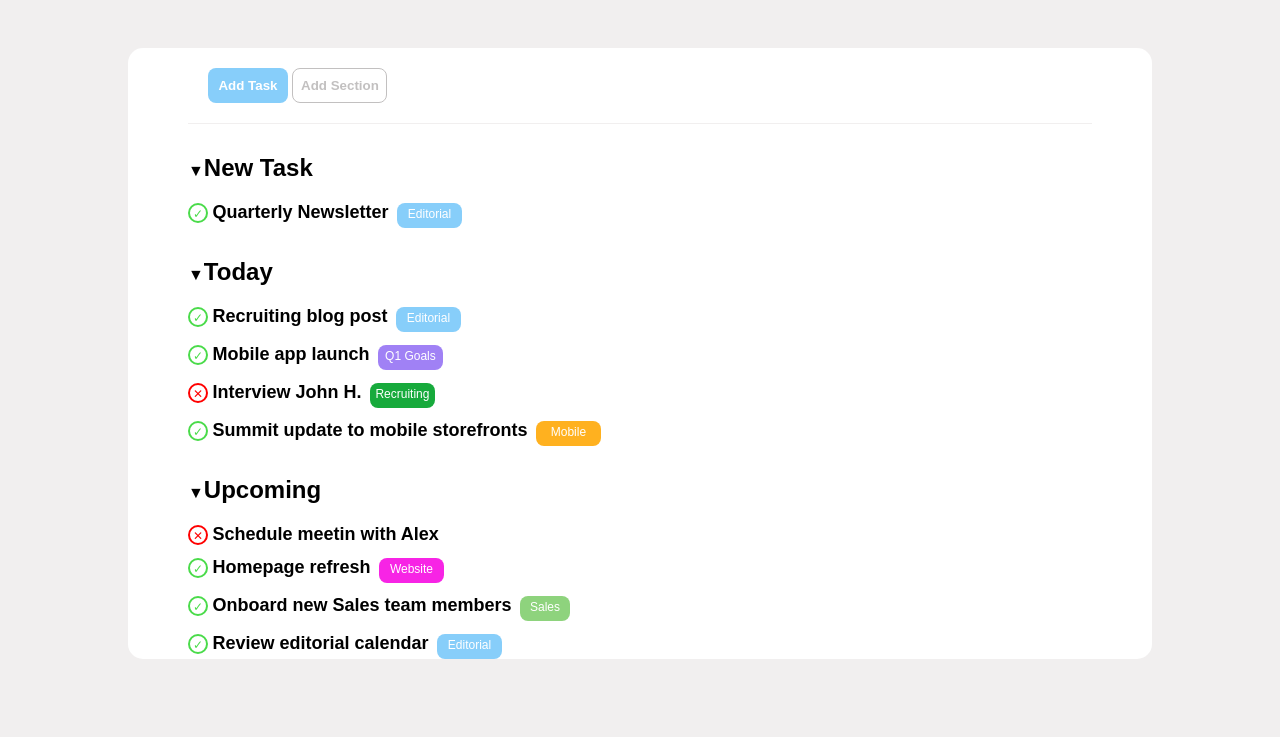
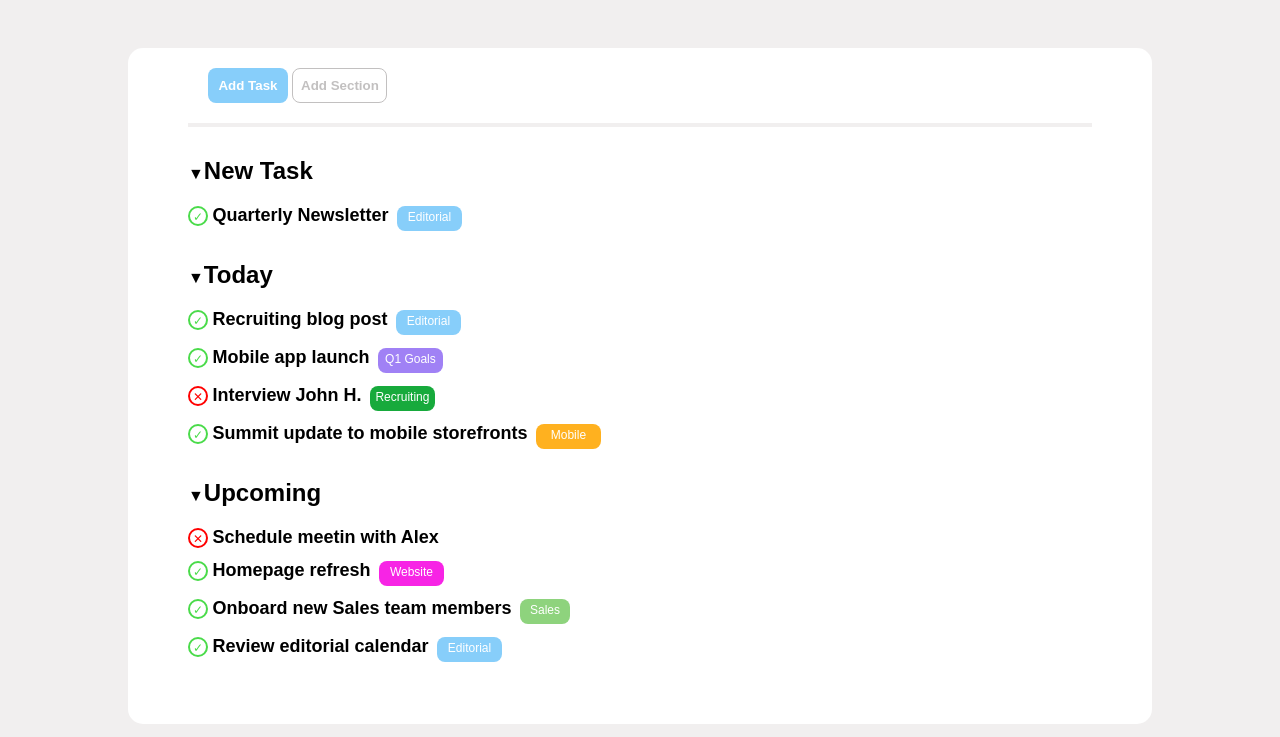
Before and after one commit to ariannadrovandi/html-css-toboolist, a plain HTML site: page index.html in a window 1280 px wide. Shown: the part 63-800 px from the top of the page. Drawn offline with Linux system fonts and the light colour scheme.

Commit message:
corrections

```diff
--- a/style/style.css
+++ b/style/style.css
@@ -47,7 +47,7 @@ main{
 
 .top{
     padding: 20px;
-    border-bottom: 1px solid  rgb(241, 239, 239);
+    border-bottom: 4px solid  rgb(241, 239, 239);
 }
 
 button{
@@ -193,4 +193,8 @@ button{
     line-height: 22px;
     color: white;
 }
+
+.upcoming{
+    padding-bottom: 50px;
+}
 /*/main*/
```
